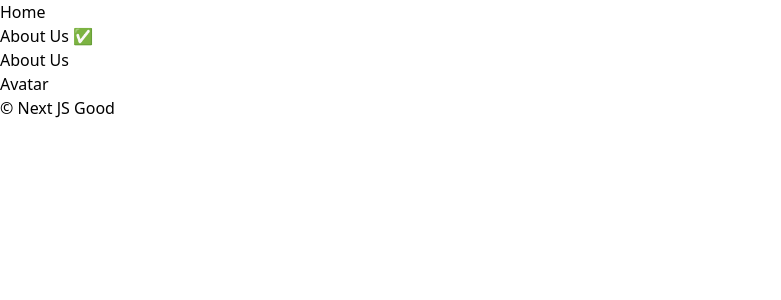
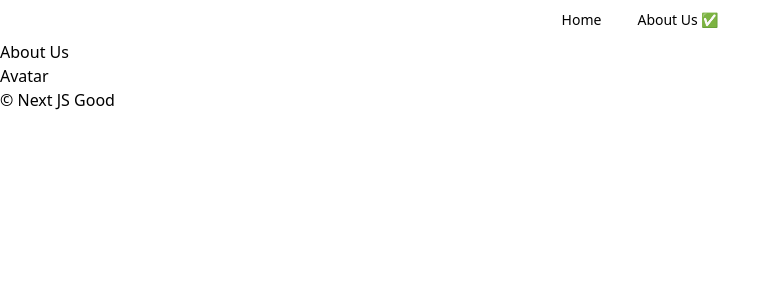
Before and after one commit to changeonPark/learn-next14, a Next.js app: page /about-us in a window 1280 px wide. Shown: the top 300 px of the page, without its empty margins (0-781 px from the left). Built offline with nearby package versions, Linux system fonts and the light colour scheme.

Commit message:
💄 ui: header nav
* using shadcn/NavigationMenu

```diff
--- a/package.json
+++ b/package.json
@@ -10,6 +10,7 @@
   },
   "dependencies": {
     "@radix-ui/react-icons": "^1.3.0",
+    "@radix-ui/react-navigation-menu": "^1.1.4",
     "@radix-ui/react-slot": "^1.0.2",
     "class-variance-authority": "^0.7.0",
     "clsx": "^2.1.0",
--- a/src/app/layout.tsx
+++ b/src/app/layout.tsx
@@ -15,8 +15,10 @@ export default function RootLayout({ children }: { children: React.ReactNode })
   return (
     <html lang="en">
       <body>
-        <Navigation />
-        {children}
+        <header className="fixed inset-0 h-10 flex justify-center">
+          <Navigation />
+        </header>
+        <main className="pt-10">{children}</main>
       </body>
     </html>
   )
--- /dev/null
+++ b/src/shared/ui/navigation-menu.tsx
@@ -0,0 +1,128 @@
+import * as React from "react"
+import { ChevronDownIcon } from "@radix-ui/react-icons"
+import * as NavigationMenuPrimitive from "@radix-ui/react-navigation-menu"
+import { cva } from "class-variance-authority"
+
+import { cn } from "@/shared/lib/utils"
+
+const NavigationMenu = React.forwardRef<
+  React.ElementRef<typeof NavigationMenuPrimitive.Root>,
+  React.ComponentPropsWithoutRef<typeof NavigationMenuPrimitive.Root>
+>(({ className, children, ...props }, ref) => (
+  <NavigationMenuPrimitive.Root
+    ref={ref}
+    className={cn(
+      "relative z-10 flex max-w-max flex-1 items-center justify-center",
+      className
+    )}
+    {...props}
+  >
+    {children}
+    <NavigationMenuViewport />
+  </NavigationMenuPrimitive.Root>
+))
+NavigationMenu.displayName = NavigationMenuPrimitive.Root.displayName
+
+const NavigationMenuList = React.forwardRef<
+  React.ElementRef<typeof NavigationMenuPrimitive.List>,
+  React.ComponentPropsWithoutRef<typeof NavigationMenuPrimitive.List>
+>(({ className, ...props }, ref) => (
+  <NavigationMenuPrimitive.List
+    ref={ref}
+    className={cn(
+      "group flex flex-1 list-none items-center justify-center space-x-1",
+      className
+    )}
+    {...props}
+  />
+))
+NavigationMenuList.displayName = NavigationMenuPrimitive.List.displayName
+
+const NavigationMenuItem = NavigationMenuPrimitive.Item
+
+const navigationMenuTriggerStyle = cva(
+  "group inline-flex h-9 w-max items-center justify-center rounded-md bg-white px-4 py-2 text-sm font-medium transition-colors hover:bg-slate-100 hover:text-slate-900 focus:bg-slate-100 focus:text-slate-900 focus:outline-none disabled:pointer-events-none disabled:opacity-50 data-[active]:bg-slate-100/50 data-[state=open]:bg-slate-100/50 dark:bg-slate-950 dark:hover:bg-slate-800 dark:hover:text-slate-50 dark:focus:bg-slate-800 dark:focus:text-slate-50 dark:data-[active]:bg-slate-800/50 dark:data-[state=open]:bg-slate-800/50"
+)
+
+const NavigationMenuTrigger = React.forwardRef<
+  React.ElementRef<typeof NavigationMenuPrimitive.Trigger>,
+  React.ComponentPropsWithoutRef<typeof NavigationMenuPrimitive.Trigger>
+>(({ className, children, ...props }, ref) => (
+  <NavigationMenuPrimitive.Trigger
+    ref={ref}
+    className={cn(navigationMenuTriggerStyle(), "group", className)}
+    {...props}
+  >
+    {children}{""}
+    <ChevronDownIcon
+      className="relative top-[1px] ml-1 h-3 w-3 transition duration-300 group-data-[state=open]:rotate-180"
+      aria-hidden="true"
+    />
+  </NavigationMenuPrimitive.Trigger>
+))
+NavigationMenuTrigger.displayName = NavigationMenuPrimitive.Trigger.displayName
+
+const NavigationMenuContent = React.forwardRef<
+  React.ElementRef<typeof NavigationMenuPrimitive.Content>,
+  React.ComponentPropsWithoutRef<typeof NavigationMenuPrimitive.Content>
+>(({ className, ...props }, ref) => (
+  <NavigationMenuPrimitive.Content
+    ref={ref}
+    className={cn(
+      "left-0 top-0 w-full data-[motion^=from-]:animate-in data-[motion^=to-]:animate-out data-[motion^=from-]:fade-in data-[motion^=to-]:fade-out data-[motion=from-end]:slide-in-from-right-52 data-[motion=from-start]:slide-in-from-left-52 data-[motion=to-end]:slide-out-to-right-52 data-[motion=to-start]:slide-out-to-left-52 md:absolute md:w-auto",
+      className
+    )}
+    {...props}
+  />
+))
+NavigationMenuContent.displayName = NavigationMenuPrimitive.Content.displayName
+
+const NavigationMenuLink = NavigationMenuPrimitive.Link
+
+const NavigationMenuViewport = React.forwardRef<
+  React.ElementRef<typeof NavigationMenuPrimitive.Viewport>,
+  React.ComponentPropsWithoutRef<typeof NavigationMenuPrimitive.Viewport>
+>(({ className, ...props }, ref) => (
+  <div className={cn("absolute left-0 top-full flex justify-center")}>
+    <NavigationMenuPrimitive.Viewport
+      className={cn(
+        "origin-top-center relative mt-1.5 h-[var(--radix-navigation-menu-viewport-height)] w-full overflow-hidden rounded-md border border-slate-200 bg-white text-slate-950 shadow data-[state=open]:animate-in data-[state=closed]:animate-out data-[state=closed]:zoom-out-95 data-[state=open]:zoom-in-90 md:w-[var(--radix-navigation-menu-viewport-width)] dark:border-slate-800 dark:bg-slate-950 dark:text-slate-50",
+        className
+      )}
+      ref={ref}
+      {...props}
+    />
+  </div>
+))
+NavigationMenuViewport.displayName =
+  NavigationMenuPrimitive.Viewport.displayName
+
+const NavigationMenuIndicator = React.forwardRef<
+  React.ElementRef<typeof NavigationMenuPrimitive.Indicator>,
+  React.ComponentPropsWithoutRef<typeof NavigationMenuPrimitive.Indicator>
+>(({ className, ...props }, ref) => (
+  <NavigationMenuPrimitive.Indicator
+    ref={ref}
+    className={cn(
+      "top-full z-[1] flex h-1.5 items-end justify-center overflow-hidden data-[state=visible]:animate-in data-[state=hidden]:animate-out data-[state=hidden]:fade-out data-[state=visible]:fade-in",
+      className
+    )}
+    {...props}
+  >
+    <div className="relative top-[60%] h-2 w-2 rotate-45 rounded-tl-sm bg-slate-200 shadow-md dark:bg-slate-800" />
+  </NavigationMenuPrimitive.Indicator>
+))
+NavigationMenuIndicator.displayName =
+  NavigationMenuPrimitive.Indicator.displayName
+
+export {
+  navigationMenuTriggerStyle,
+  NavigationMenu,
+  NavigationMenuList,
+  NavigationMenuItem,
+  NavigationMenuContent,
+  NavigationMenuTrigger,
+  NavigationMenuLink,
+  NavigationMenuIndicator,
+  NavigationMenuViewport,
+}
--- a/src/wigets/header/ui/navigation/navigation.tsx
+++ b/src/wigets/header/ui/navigation/navigation.tsx
@@ -1,24 +1,50 @@
 "use client"
 
+import {
+  NavigationMenu,
+  NavigationMenuIndicator,
+  NavigationMenuItem,
+  NavigationMenuLink,
+  NavigationMenuList,
+  navigationMenuTriggerStyle,
+} from "@/shared/ui/navigation-menu"
 import Link from "next/link"
 import { usePathname } from "next/navigation"
+
+type routePath = {
+  path: string
+  title: string
+}
+
+const routePaths: routePath[] = [
+  {
+    path: "/",
+    title: "Home",
+  },
+  {
+    path: "/about-us",
+    title: "About Us",
+  },
+]
 
 const Navigation = () => {
   const path = usePathname()
 
-  console.log("path : ", path)
-
   return (
-    <nav>
-      <ul>
-        <li>
-          <Link href={"/"}>Home</Link> {path === "/" ? "✅" : null}
-        </li>
-        <li>
-          <Link href={"/about-us"}>About Us</Link> {path === "/about-us" ? "✅" : null}
-        </li>
-      </ul>
-    </nav>
+    <NavigationMenu>
+      <NavigationMenuList>
+        {routePaths.map((route) => (
+          <NavigationMenuItem key={route.path}>
+            <Link href={route.path} legacyBehavior passHref>
+              <NavigationMenuLink className={navigationMenuTriggerStyle()}>
+                {route.title} {path === route.path ? "✅" : null}
+              </NavigationMenuLink>
+            </Link>
+          </NavigationMenuItem>
+        ))}
+      </NavigationMenuList>
+      <NavigationMenuIndicator />
+    </NavigationMenu>
   )
 }
 
```
Also changed, not shown: 1 other file (tests, documents, lock files or other folders).
